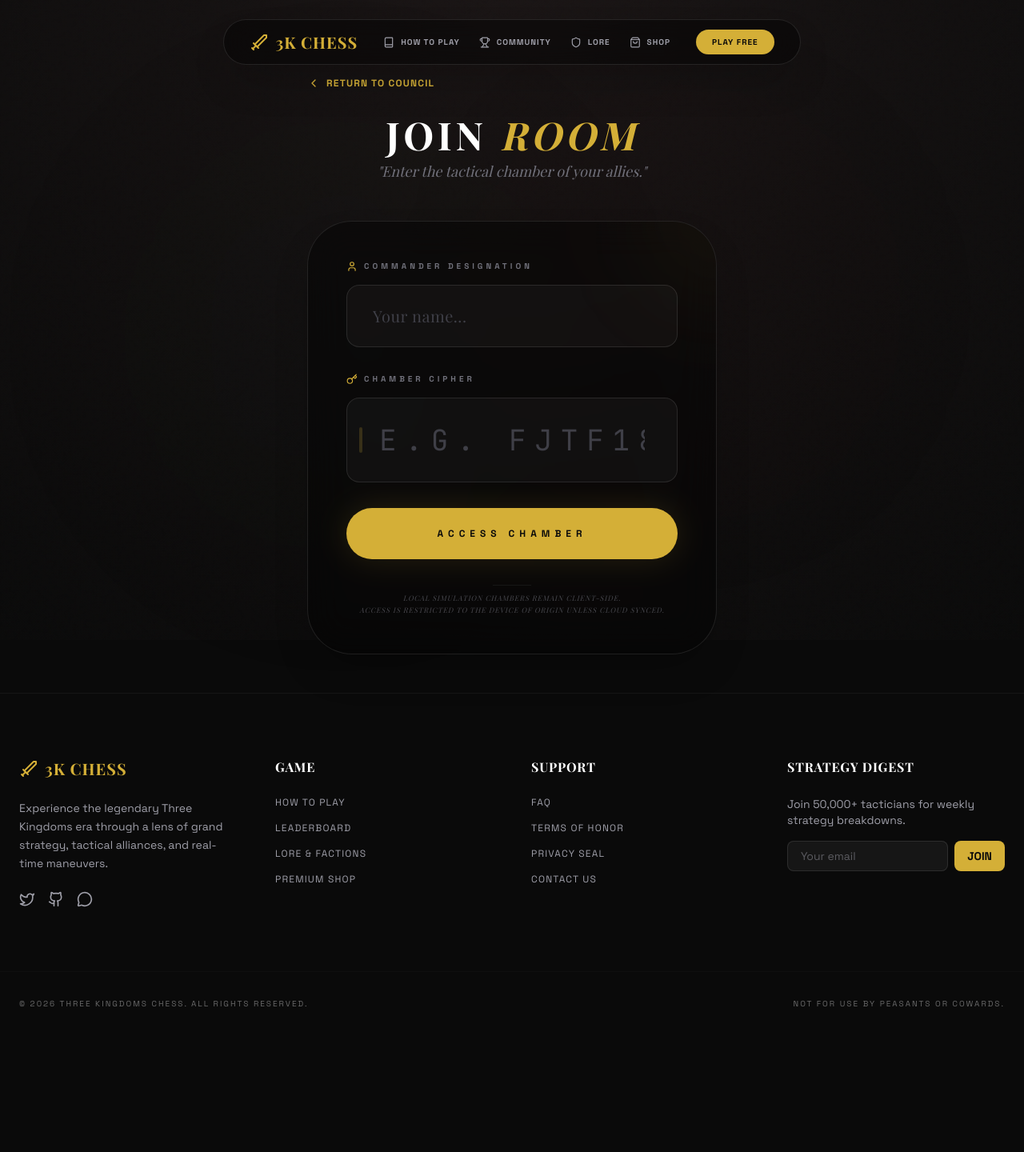
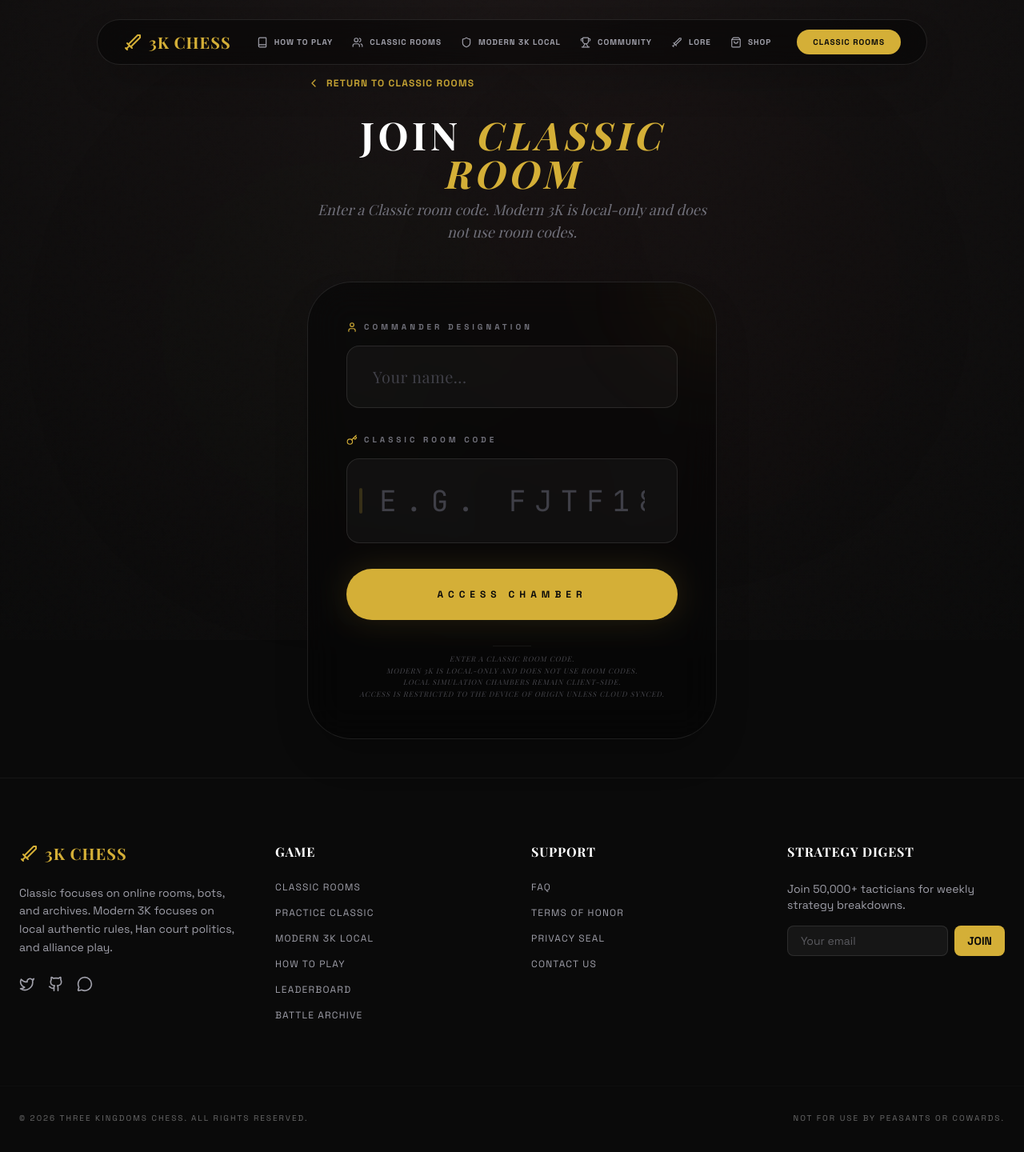
Before and after one commit to PC-Thien-TS/3K-Chess, a React (Vite) app: page /rooms/join in a window 1280 px wide. Shown: the top 1440 px of the page at 80% size. Before the commit the page ends 1302 px from the top, so only its background shows below. Built offline with nearby package versions, Linux system fonts and the light colour scheme; a web font is replaced by a local one.

Commit message:
style: clarify classic vs modern 3k product messaging

```diff
--- a/shared/gameModes.ts
+++ b/shared/gameModes.ts
@@ -17,12 +17,12 @@ export const GAME_MODE_META: Record<GameMode, {
   classic: {
     label: 'Classic 3-Player Xiangqi',
     shortLabel: 'Classic',
-    description: 'The current competitive 3-player ruleset with existing bots, online sync, replay, and archives.'
+    description: 'Online + Local + Bot + Replay. The main competitive 3-player mode with rooms, bots, and match archives.'
   },
   authentic: {
     label: 'Authentic Modern Three Kingdoms Xiangqi',
     shortLabel: 'Modern 3K',
-    description: 'Local-only Sanguo Yanyi Qi with Han court mechanics, alliance triggers, check priority, and a separate rules engine from Classic.'
+    description: 'Local-only + Authentic rules + Bot. SANGUO_YANYI_QI_V1 with Han court control, alliance triggers, and check priority.'
   }
 };
 
--- a/src/components/Footer.tsx
+++ b/src/components/Footer.tsx
@@ -11,7 +11,7 @@ export default function Footer() {
             <span className="font-serif font-bold text-xl tracking-wider text-gold">3K CHESS</span>
           </Link>
           <p className="text-sm leading-relaxed mb-6">
-            Experience the legendary Three Kingdoms era through a lens of grand strategy, tactical alliances, and real-time maneuvers.
+            Classic focuses on online rooms, bots, and archives. Modern 3K focuses on local authentic rules, Han court politics, and alliance play.
           </p>
           <div className="flex gap-4">
             <Twitter size={20} className="hover:text-gold cursor-pointer" />
@@ -23,10 +23,12 @@ export default function Footer() {
         <div>
           <h4 className="text-white font-serif font-bold mb-6 tracking-wider">GAME</h4>
           <ul className="space-y-4 text-sm uppercase tracking-widest text-xs">
+            <li><a href="/rooms" className="hover:text-white">Classic Rooms</a></li>
+            <li><a href="/setup?mode=classic" className="hover:text-white">Practice Classic</a></li>
+            <li><a href="/setup?mode=authentic" className="hover:text-white">Modern 3K Local</a></li>
             <li><a href="/#how-to-play" className="hover:text-white">How to Play</a></li>
             <li><a href="/#community" className="hover:text-white">Leaderboard</a></li>
-            <li><a href="/#lore" className="hover:text-white">Lore & Factions</a></li>
-            <li><a href="/#shop" className="hover:text-white">Premium Shop</a></li>
+            <li><a href="/archive" className="hover:text-white">Battle Archive</a></li>
           </ul>
         </div>
 
--- a/src/components/Navbar.tsx
+++ b/src/components/Navbar.tsx
@@ -1,11 +1,13 @@
 import { motion } from 'motion/react';
-import { Sword, Book, Trophy, ShoppingBag, Shield } from 'lucide-react';
+import { Sword, Book, Trophy, ShoppingBag, Shield, Users } from 'lucide-react';
 import { cn } from '@/src/lib/utils';
 
 const navItems = [
   { name: 'How to Play', path: '/#how-to-play', icon: Book },
+  { name: 'Classic Rooms', path: '/rooms', icon: Users },
+  { name: 'Modern 3K Local', path: '/setup?mode=authentic', icon: Shield },
   { name: 'Community', path: '/#community', icon: Trophy },
-  { name: 'Lore', path: '/#lore', icon: Shield },
+  { name: 'Lore', path: '/#lore', icon: Sword },
   { name: 'Shop', path: '/#shop', icon: ShoppingBag },
 ];
 
@@ -42,10 +44,10 @@ export default function Navbar() {
         </div>
 
         <a
-          href="/#play-now"
+          href="/rooms"
           className="bg-gold text-ink text-[10px] font-bold px-5 py-2 rounded-full uppercase tracking-widest hover:scale-105 transition-transform"
         >
-          Play Free
+          Classic Rooms
         </a>
       </motion.div>
     </nav>
--- a/src/components/PlayNowSection.tsx
+++ b/src/components/PlayNowSection.tsx
@@ -5,27 +5,27 @@ import { cn } from '@/src/lib/utils';
 
 const modes = [
   {
-    title: "Quick Match",
-    desc: "Jump into a casual local 3-player match with custom kingdom setup.",
-    btnText: "Play as Guest",
-    path: "/setup?mode=classic",
-    icon: Play,
-    active: true
-  },
-  {
-    title: "Play vs AI",
-    desc: "Practice tactics against AI-controlled kingdoms before entering real battles.",
-    btnText: "Start Practice",
-    path: "/setup?mode=classic",
+    title: "Classic Online Room",
+    desc: "Create or host a Classic room for online multiplayer or local war-room sessions.",
+    btnText: "Play Classic Online",
+    path: "/rooms/create?mode=classic",
     icon: User,
     active: true
   },
   {
-    title: "Create Room",
-    desc: "Invite friends and customize your private battlefield.",
-    btnText: "Create Room",
-    path: "/rooms/create?mode=classic",
+    title: "Classic Practice",
+    desc: "Practice Classic locally with bots, standard rules, and replay-ready match flow.",
+    btnText: "Practice Classic",
+    path: "/setup?mode=classic",
     icon: PlusCircle,
+    active: true
+  },
+  {
+    title: "Modern 3K Local",
+    desc: "Play the local-only authentic ruleset with Han court, alliance mechanics, and local bot support.",
+    btnText: "Play Modern 3K Local",
+    path: "/setup?mode=authentic",
+    icon: Play,
     active: true
   },
   {
@@ -43,7 +43,7 @@ export default function PlayNowSection() {
       <div className="text-center mb-20">
         <h2 className="text-4xl md:text-5xl font-serif font-bold text-white mb-4 uppercase tracking-widest">ENTER THE <span className="text-gold">THREE KINGDOMS</span></h2>
         <p className="text-zinc-500 font-medium uppercase tracking-[0.2em] text-sm italic">
-          Choose your battlefield and prepare to command your faction.
+          Choose Classic for rooms and replay, or Modern 3K for local authentic-rules command.
         </p>
       </div>
 
@@ -96,10 +96,10 @@ export default function PlayNowSection() {
 
       <div className="flex flex-wrap justify-center gap-4">
         {[
-          { label: "3 Players", icon: Users },
-          { label: "Shu Moves First", icon: Zap },
-          { label: "Last General Standing", icon: Sword },
-          { label: "Standard Pieces Only", icon: ShieldAlert },
+          { label: "Classic Rooms", icon: Users },
+          { label: "Modern 3K Local", icon: Zap },
+          { label: "Replay Archive", icon: Sword },
+          { label: "Han Court Rules", icon: ShieldAlert },
         ].map((badge, idx) => (
           <div key={idx} className="flex items-center gap-2 px-6 py-3 rounded-full border border-white/5 bg-white/2 text-zinc-500 text-[10px] uppercase font-bold tracking-widest">
             <badge.icon size={12} className="text-gold" />
--- a/src/pages/CreateRoom.tsx
+++ b/src/pages/CreateRoom.tsx
@@ -8,7 +8,7 @@ import { cn } from '@/src/lib/utils';
 import { onlineRoomClient } from '@/src/services/onlineRoomClient';
 import { DEFAULT_GAME_MODE, GAME_MODE_META, GameMode, GAME_MODE_RULESETS, normalizeGameMode } from '@/shared/gameModes';
 const AUTHENTIC_DISABLED_MESSAGE =
-  'Modern Three Kingdoms Xiangqi is local-only for now. Use /setup?mode=authentic to play it locally.';
+  'Modern 3K is local-only. Start it from /setup?mode=authentic.';
 
 export default function CreateRoom() {
   const navigate = useNavigate();
@@ -155,13 +155,13 @@ export default function CreateRoom() {
     <div className="pt-24 min-h-screen container mx-auto px-6 pb-12 flex flex-col items-center">
       <div className="w-full max-w-2xl">
         <Link to="/rooms" className="flex items-center gap-2 text-gold hover:text-white transition-colors text-xs font-bold uppercase tracking-widest mb-8">
-          <ChevronLeft size={16} /> Return to Council
+          <ChevronLeft size={16} /> Return to Classic Rooms
         </Link>
         <h1 className="text-4xl md:text-5xl font-serif font-black text-white tracking-widest uppercase mb-2">
-          ESTABLISH <span className="text-gold italic">WAR ROOM</span>
+          ESTABLISH <span className="text-gold italic">CLASSIC ROOM</span>
         </h1>
         <p className="text-zinc-500 font-serif italic text-lg mb-12">
-          "Define the parameters for your next grand campaign."
+          Classic rooms support online sync, local war-room play, bots, and replay-ready matches.
         </p>
 
         <form onSubmit={handleCreate} className="space-y-10">
@@ -196,7 +196,7 @@ export default function CreateRoom() {
             </div>
             {gameMode === 'authentic' && (
               <p className="text-[10px] text-amber-300/80 font-serif italic">
-                {AUTHENTIC_DISABLED_MESSAGE}
+                Modern 3K is local-only. Start it from /setup?mode=authentic.
               </p>
             )}
           </div>
--- a/src/pages/Home.tsx
+++ b/src/pages/Home.tsx
@@ -49,7 +49,7 @@ export default function Home() {
             <div className="w-24 h-2 bg-gold/40 mx-auto rounded-full mb-10" />
 
             <p className="text-xl md:text-3xl text-zinc-400 max-w-3xl mx-auto font-serif italic font-light leading-relaxed opacity-90">
-              "When three dragons fight, the heaven trembles. Command the legends. Claim the throne."
+              Classic delivers online rooms, bots, and replay archives. Modern 3K delivers local-only authentic rules with Han court and alliance mechanics.
             </p>
           </motion.div>
 
@@ -57,18 +57,24 @@ export default function Home() {
             initial={{ opacity: 0, scale: 0.9 }}
             animate={{ opacity: 1, scale: 1 }}
             transition={{ delay: 0.6, duration: 1, ease: "easeOut" }}
-            className="flex flex-col md:flex-row items-center justify-center gap-8 pt-8"
+            className="flex flex-col md:flex-row items-center justify-center gap-5 pt-8"
           >
-            <Link to="/setup?mode=classic" className="group relative bg-gold text-black font-black px-12 py-6 rounded-2xl text-lg uppercase tracking-[0.3em] transition-all hover:scale-105 active:scale-95 shadow-[0_20px_60px_rgba(212,175,55,0.4)] hover:bg-white overflow-hidden">
+            <Link to="/rooms/create?mode=classic" className="group relative bg-gold text-black font-black px-10 py-6 rounded-2xl text-lg uppercase tracking-[0.24em] transition-all hover:scale-105 active:scale-95 shadow-[0_20px_60px_rgba(212,175,55,0.4)] hover:bg-white overflow-hidden">
                <span className="relative z-10 flex items-center gap-3">
-                 Begin Conquest <ArrowRight size={22} className="group-hover:translate-x-2 transition-transform" />
+                 Play Classic Online <ArrowRight size={22} className="group-hover:translate-x-2 transition-transform" />
                </span>
                <div className="absolute inset-0 bg-white opacity-0 group-hover:opacity-10 transition-opacity" />
             </Link>
 
-            <Link to="/rooms/create?mode=classic" className="group relative glass-dark border border-white/10 text-white font-black px-12 py-6 rounded-2xl text-lg uppercase tracking-[0.3em] transition-all hover:scale-105 active:scale-95 hover:bg-white/10 overflow-hidden">
+            <Link to="/setup?mode=classic" className="group relative glass-dark border border-white/10 text-white font-black px-10 py-6 rounded-2xl text-lg uppercase tracking-[0.24em] transition-all hover:scale-105 active:scale-95 hover:bg-white/10 overflow-hidden">
                <span className="relative z-10 flex items-center gap-3">
-                 Forge War Room <Play size={20} className="text-gold group-hover:scale-125 transition-transform" fill="currentColor" />
+                 Practice Classic <Play size={20} className="text-gold group-hover:scale-125 transition-transform" fill="currentColor" />
+               </span>
+            </Link>
+
+            <Link to="/setup?mode=authentic" className="group relative glass-dark border border-gold/20 text-white font-black px-10 py-6 rounded-2xl text-lg uppercase tracking-[0.24em] transition-all hover:scale-105 active:scale-95 hover:bg-gold/10 overflow-hidden">
+               <span className="relative z-10 flex items-center gap-3">
+                 Play Modern 3K Local <ArrowRight size={20} className="text-gold group-hover:translate-x-1 transition-transform" />
                </span>
             </Link>
           </motion.div>
@@ -336,11 +342,14 @@ export default function Home() {
         <div className="relative z-10 max-w-3xl mx-auto">
           <h2 className="text-4xl md:text-6xl font-serif font-bold text-white mb-8">ARE YOU READY TO <br className="hidden md:block" /> UNITE THE LAND?</h2>
           <div className="flex flex-col md:flex-row gap-4 justify-center">
-            <Link to="/setup?mode=classic" className="bg-gold text-ink font-bold px-12 py-5 rounded-full uppercase tracking-widest hover:scale-105 transition-transform">
-              Play vs AI
+            <Link to="/rooms/create?mode=classic" className="bg-gold text-ink font-bold px-12 py-5 rounded-full uppercase tracking-widest hover:scale-105 transition-transform">
+              Play Classic Online
             </Link>
-            <Link to="/rooms/create?mode=classic" className="bg-white/10 text-white font-bold px-12 py-5 rounded-full uppercase tracking-widest hover:bg-white/20 transition-colors">
-               Create War Room
+            <Link to="/setup?mode=classic" className="bg-white/10 text-white font-bold px-12 py-5 rounded-full uppercase tracking-widest hover:bg-white/20 transition-colors">
+               Practice Classic
+            </Link>
+            <Link to="/setup?mode=authentic" className="bg-white/5 border border-gold/20 text-white font-bold px-12 py-5 rounded-full uppercase tracking-widest hover:bg-gold/10 transition-colors">
+              Play Modern 3K Local
             </Link>
             <Link to="/archive" className="bg-white/5 border border-white/10 text-white font-bold px-12 py-5 rounded-full uppercase tracking-widest hover:bg-white/10 transition-colors">
               Battle Archive
--- a/src/pages/JoinRoom.tsx
+++ b/src/pages/JoinRoom.tsx
@@ -83,13 +83,13 @@ export default function JoinRoom() {
     <div className="pt-24 min-h-screen container mx-auto px-6 pb-12 flex flex-col items-center">
       <div className="w-full max-w-lg">
         <Link to="/rooms" className="flex items-center gap-2 text-gold hover:text-white transition-colors text-xs font-bold uppercase tracking-widest mb-8">
-          <ChevronLeft size={16} /> Return to Council
+          <ChevronLeft size={16} /> Return to Classic Rooms
         </Link>
         <h1 className="text-4xl md:text-5xl font-serif font-black text-white tracking-widest uppercase mb-2 text-center">
-          JOIN <span className="text-gold italic">ROOM</span>
+          JOIN <span className="text-gold italic">CLASSIC ROOM</span>
         </h1>
         <p className="text-zinc-500 font-serif italic text-lg mb-12 text-center">
-          "Enter the tactical chamber of your allies."
+          Enter a Classic room code. Modern 3K is local-only and does not use room codes.
         </p>
 
         <form onSubmit={handleJoin} className="space-y-8 glass-dark p-12 rounded-[3.5rem] border border-white/5 relative overflow-hidden shadow-2xl">
@@ -111,7 +111,7 @@ export default function JoinRoom() {
 
           <div className="space-y-4">
             <label className="text-zinc-500 text-[10px] uppercase font-bold tracking-[0.4em] flex items-center gap-2">
-              <Key size={14} className="text-gold" /> Chamber Cipher
+              <Key size={14} className="text-gold" /> Classic Room Code
             </label>
             <div className="relative">
               <input
@@ -157,6 +157,8 @@ export default function JoinRoom() {
           <div className="flex flex-col gap-2 items-center opacity-60">
             <div className="w-12 h-[1px] bg-white/10" />
             <p className="text-[9px] text-zinc-500 font-serif italic text-center uppercase tracking-widest leading-relaxed">
+              Enter a Classic room code. <br/>
+              Modern 3K is local-only and does not use room codes. <br/>
               Local simulation chambers remain client-side. <br/>
               Access is restricted to the device of origin unless cloud synced.
             </p>
--- a/src/pages/MatchArchive.tsx
+++ b/src/pages/MatchArchive.tsx
@@ -169,13 +169,18 @@ export default function MatchArchive() {
                         {new Date(match.createdAt).toLocaleDateString(undefined, { month: 'short', day: 'numeric', year: 'numeric' })}
                      </span>
                   </div>
-                  {match.source?.mode === 'war-room-sim' && (
-                    <div className="inline-flex items-center gap-2 text-[8px] font-black text-gold uppercase tracking-[0.2em] bg-gold/10 border border-gold/20 px-4 py-1.5 rounded-full">
-                       War Room: {match.source.roomCode}
+                  <div className="flex flex-wrap gap-2">
+                    <div className="inline-flex items-center gap-2 text-[8px] font-black text-white uppercase tracking-[0.2em] bg-white/5 border border-white/10 px-4 py-1.5 rounded-full">
+                      {GAME_MODE_META[normalizeGameMode(match.setup?.gameMode, DEFAULT_GAME_MODE)].shortLabel}
                     </div>
-                  )}
-                  <div className="inline-flex items-center gap-2 text-[8px] font-black text-white uppercase tracking-[0.2em] bg-white/5 border border-white/10 px-4 py-1.5 rounded-full">
-                     Mode: {GAME_MODE_META[normalizeGameMode(match.setup?.gameMode, DEFAULT_GAME_MODE)].shortLabel}
+                    <div className="inline-flex items-center gap-2 text-[8px] font-black text-zinc-200 uppercase tracking-[0.2em] bg-white/5 border border-white/10 px-4 py-1.5 rounded-full">
+                      {match.source?.mode === 'war-room-sim' ? 'War Room' : 'Local'}
+                    </div>
+                    {match.source?.mode === 'war-room-sim' && match.source.roomCode && (
+                      <div className="inline-flex items-center gap-2 text-[8px] font-black text-gold uppercase tracking-[0.2em] bg-gold/10 border border-gold/20 px-4 py-1.5 rounded-full">
+                        {match.source.roomCode}
+                      </div>
+                    )}
                   </div>
                 </div>
                 <div className="w-12 h-12 rounded-2xl bg-white/5 flex items-center justify-center text-gold group-hover:bg-gold group-hover:text-black group-hover:rotate-12 group-hover:scale-110 transition-all shadow-xl">
--- a/src/pages/MatchSetup.tsx
+++ b/src/pages/MatchSetup.tsx
@@ -9,7 +9,7 @@ import { DEFAULT_GAME_MODE, GAME_MODE_META, GameMode, normalizeGameMode } from '
 
 const FACTIONS: Faction[] = ['Shu', 'Wei', 'Wu'];
 const AUTHENTIC_PREVIEW_MESSAGE =
-  'Modern Three Kingdoms Xiangqi supports local Human/Bot command only. Online rooms remain Classic-only.';
+  'Modern 3K is local-only. Start local matches here with authentic rules, local bots, Han court control, and alliance mechanics.';
 const AUTHENTIC_DEFAULT_CONTROLS = {
   Shu: 'Bot' as const,
   Wei: 'Bot' as const,
@@ -180,6 +180,9 @@ export default function MatchSetup() {
             <p className="text-zinc-500 font-serif italic text-sm leading-relaxed">
               {GAME_MODE_META[mode].description}
             </p>
+            <p className="mt-4 text-[10px] font-black uppercase tracking-[0.3em] text-gold">
+              {mode === 'classic' ? 'Online + Local + Bot + Replay' : 'Local-only + Authentic rules + Bot'}
+            </p>
           </button>
         ))}
       </div>
@@ -269,7 +272,7 @@ export default function MatchSetup() {
                         <div className="rounded-[2rem] border border-amber-500/20 bg-amber-500/10 px-6 py-4 text-amber-100">
                           <span className="text-[9px] font-black uppercase tracking-[0.35em]">Han Court</span>
                           <p className="mt-2 text-xs font-serif italic leading-relaxed text-amber-100/85">
-                            Han is never directly controlled. Authentic remains local-only.
+                            Local only. Han is never directly controlled, and Modern 3K does not use online rooms.
                           </p>
                         </div>
                       </div>
@@ -365,8 +368,8 @@ export default function MatchSetup() {
           <div className="flex items-center gap-4 text-zinc-500 text-[11px] font-serif italic tracking-wide">
              <span className="flex items-center gap-2"><div className="w-1.5 h-1.5 rounded-full bg-gold/50" /> {GAME_MODE_META[localGameMode].shortLabel} Mode</span>
              <span className="flex items-center gap-2"><div className="w-1.5 h-1.5 rounded-full bg-gold/50" /> 3-Dominion Battle</span>
-             <span className="flex items-center gap-2"><div className="w-1.5 h-1.5 rounded-full bg-gold/50" /> {isAuthenticMode ? 'Local Only' : 'Traditional Protocol'}</span>
-             <span className="flex items-center gap-2"><div className="w-1.5 h-1.5 rounded-full bg-gold/50" /> Unified Objective</span>
+             <span className="flex items-center gap-2"><div className="w-1.5 h-1.5 rounded-full bg-gold/50" /> {isAuthenticMode ? 'Local Only' : 'Online + Local'}</span>
+             <span className="flex items-center gap-2"><div className="w-1.5 h-1.5 rounded-full bg-gold/50" /> {isAuthenticMode ? 'Authentic Rules + Bot' : 'Replay + Bot Support'}</span>
           </div>
         </div>
 
```
